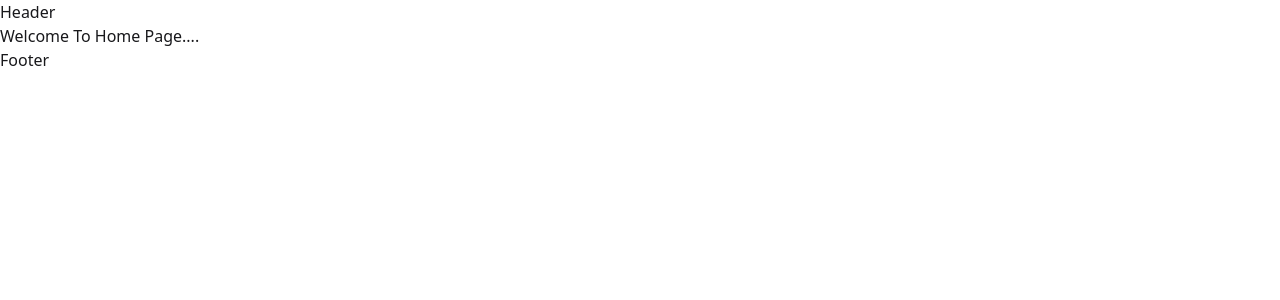
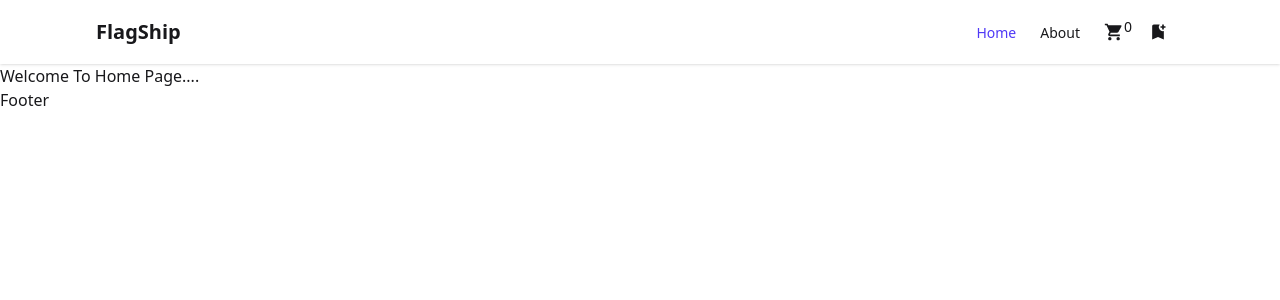
Before and after one commit to parvez-prottoy/FlagShip-Shop, a React (Vite) app: page / in a window 1280 px wide. Shown: the top 300 px of the page. Built offline with nearby package versions, Linux system fonts and the light colour scheme.

Commit message:
(component) I have added header and navItem

```diff
--- a/package.json
+++ b/package.json
@@ -14,6 +14,7 @@
     "@tailwindcss/vite": "^4.1.4",
     "react": "^19.0.0",
     "react-dom": "^19.0.0",
+    "react-icons": "^5.5.0",
     "react-router": "^7.5.1",
     "tailwindcss": "^4.1.4"
   },
--- /dev/null
+++ b/src/components/header/Header.jsx
@@ -0,0 +1,66 @@
+import { MdBookmarkAdd, MdShoppingCart } from "react-icons/md";
+import { Link, NavLink } from "react-router";
+import NavItem from "./NavItem";
+
+export default function Header() {
+  return (
+    <div className="navbar p-0 bg-base-100 shadow-sm  mx-auto px-8 md:px-12 lg:px-16 xl:px-24">
+      <div className="navbar-start">
+        <div className="dropdown">
+          <div
+            tabIndex={0}
+            role="button"
+            className="cursor-pointer mr-2 lg:hidden"
+          >
+            <svg
+              xmlns="http://www.w3.org/2000/svg"
+              className="h-5 w-5"
+              fill="none"
+              viewBox="0 0 24 24"
+              stroke="currentColor"
+            >
+              {" "}
+              <path
+                strokeLinecap="round"
+                strokeLinejoin="round"
+                strokeWidth="2"
+                d="M4 6h16M4 12h8m-8 6h16"
+              />{" "}
+            </svg>
+          </div>
+          <ul
+            tabIndex={0}
+            className="menu menu-sm dropdown-content bg-base-100 rounded-box z-1 mt-3 w-52 p-2 shadow"
+          >
+            <NavItem href="/">Home</NavItem>
+            <NavItem href="/about">About</NavItem>
+            <NavItem href="/cart">
+              <MdShoppingCart size={20} />
+              <p className="absolute top-0 right-1">0</p>
+            </NavItem>
+            <NavItem href="/favorites">
+              <MdBookmarkAdd size={20} />
+            </NavItem>
+          </ul>
+        </div>
+        <Link to="/" className="font-bold text-xl">
+          FlagShip
+        </Link>
+      </div>
+
+      <div className="navbar-end hidden lg:flex">
+        <ul className="menu menu-horizontal px-1">
+          <NavItem href="/">Home</NavItem>
+          <NavItem href="/about">About</NavItem>
+          <NavItem href="/cart">
+            <MdShoppingCart size={20} />
+            <p className="absolute top-0 right-1">0</p>
+          </NavItem>
+          <NavItem href="/favorites">
+            <MdBookmarkAdd size={20} />
+          </NavItem>
+        </ul>
+      </div>
+    </div>
+  );
+}
--- /dev/null
+++ b/src/components/header/NavItem.jsx
@@ -0,0 +1,14 @@
+import { NavLink } from "react-router";
+
+export default function NavItem({ children, href }) {
+  return (
+    <li>
+      <NavLink
+        className={({ isActive }) => (isActive ? "text-indigo-600" : "")}
+        to={href}
+      >
+        {children}
+      </NavLink>
+    </li>
+  );
+}
--- a/src/layouts/MainLayout.jsx
+++ b/src/layouts/MainLayout.jsx
@@ -1,9 +1,10 @@
 import { Outlet } from "react-router";
+import Header from "../components/header/Header";
 
 export default function MainLayout() {
   return (
     <>
-      <h1>Header</h1>
+      <Header />
       <Outlet />
       <h1>Footer</h1>
     </>
```
Also changed, not shown: 1 other file (tests, documents, lock files or other folders).
